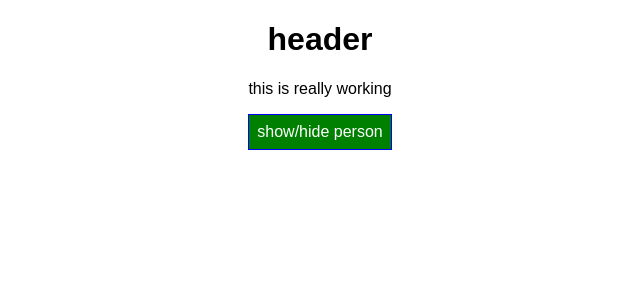
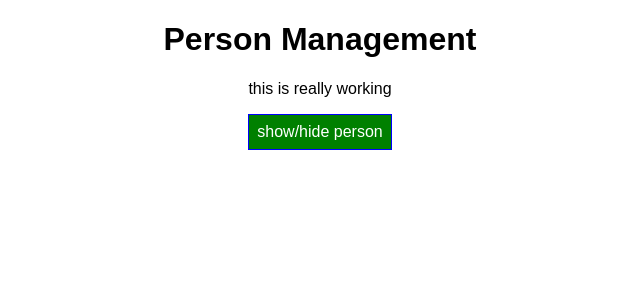
Before and after one commit to tiansiyu0210/react, a React (Create React App) app in the folder first-react-app/: page / in a window 1280 px wide. Shown: the top 300 px of the page, without its empty margins (320-960 px from the left). Built offline with nearby package versions, Linux system fonts and the light colour scheme.

Commit message:
89. Component Creation Lifecycle in Action

```diff
--- a/first-react-app/src/components/Cockpit/Cockpit.js
+++ b/first-react-app/src/components/Cockpit/Cockpit.js
@@ -23,7 +23,7 @@ const cockpit = (props) => {
 
     return (
         <div className={cockpitClasses.Cockpit}>
-            <h1>header</h1>
+            <h1>{props.title}</h1>
             <p className={pClasses.join(' ')}>this is really working</p>
             {/* https://reactjs.org/docs/events.html#supported-events */}
             <button className={buttonRed} onClick={props.toggle}>show/hide person</button>
--- a/first-react-app/src/components/Persons/Person/Person.js
+++ b/first-react-app/src/components/Persons/Person/Person.js
@@ -3,7 +3,7 @@ import classes from './Person.module.css';
 
 //a component is just a js function return jsx
 const person = (props) => {
-
+    console.log('[Person.js] rendering...');
     return (
         <div className={classes.Person}>
             <p onClick={props.click}> My name is {props.name} and I'm {props.age} years old !</p>
--- a/first-react-app/src/components/Persons/Persons.js
+++ b/first-react-app/src/components/Persons/Persons.js
@@ -2,8 +2,9 @@ import React from 'react';
 import Person from "./Person/Person";
 
 
-const persons = (props) =>
-    props.persons.map((p, index) => {
+const persons = (props) => {
+    console.log('[Persons.js] rendering...');
+    return props.persons.map((p, index) => {
         return (
             <Person
                 name={p.name}
@@ -12,7 +13,9 @@ const persons = (props) =>
                 key={p.id}
                 changeName={(event) => props.changeName(event, p.id)}
             />)
-    })
+    });
+}
+
 
 
 export default persons;
--- a/first-react-app/src/containers/App.js
+++ b/first-react-app/src/containers/App.js
@@ -4,6 +4,13 @@ import Persons from '../components/Persons/Persons';
 import Cockpit from '../components/Cockpit/Cockpit';
 
 class App extends Component{
+    constructor(props){
+        super(props);
+        console.log('[App.js] constructor');
+    }
+
+
+
     // state can only be accessed in class-based components!
     state = {
         persons: [
@@ -13,6 +20,17 @@ class App extends Component{
           ],
         showPersons: false
     }
+
+    static getDerivedStateFromProps(props, state){
+        console.log('[App.js] getDerivedStateFromProps', props);
+        return state;
+    }
+
+    componentDidMount(){
+        console.log('[App.js] componentDidMount');
+    }
+
+
 
     deletePersonHandler = (currentIndex) => {
         //const oldPerson = this.state.persons.splice();  or
@@ -55,7 +73,7 @@ class App extends Component{
     }
 
     render() {
-        console.log('in the render() method');
+        console.log('[App.js] render');
 
         let persons = null;
 
@@ -75,6 +93,7 @@ class App extends Component{
             // we use className instead of class, cause 'class' is a reserve word in Js
                 <div className={appClasses.App}>
                     <Cockpit
+                        title={this.props.title}
                         toggle={this.togglePersonsHandler}
                         persons={this.state.persons}
                         showPersons={this.state.showPersons}
--- a/first-react-app/src/index.js
+++ b/first-react-app/src/index.js
@@ -4,5 +4,5 @@ import './index.css';
 import App from './containers/App';
 import registerServiceWorker from './registerServiceWorker';
 
-ReactDOM.render(<App />, document.getElementById('root'));
+ReactDOM.render(<App title='Person Management'/>, document.getElementById('root'));
 registerServiceWorker();
```
Also changed, not shown: 1 other file (tests, documents, lock files or other folders).
